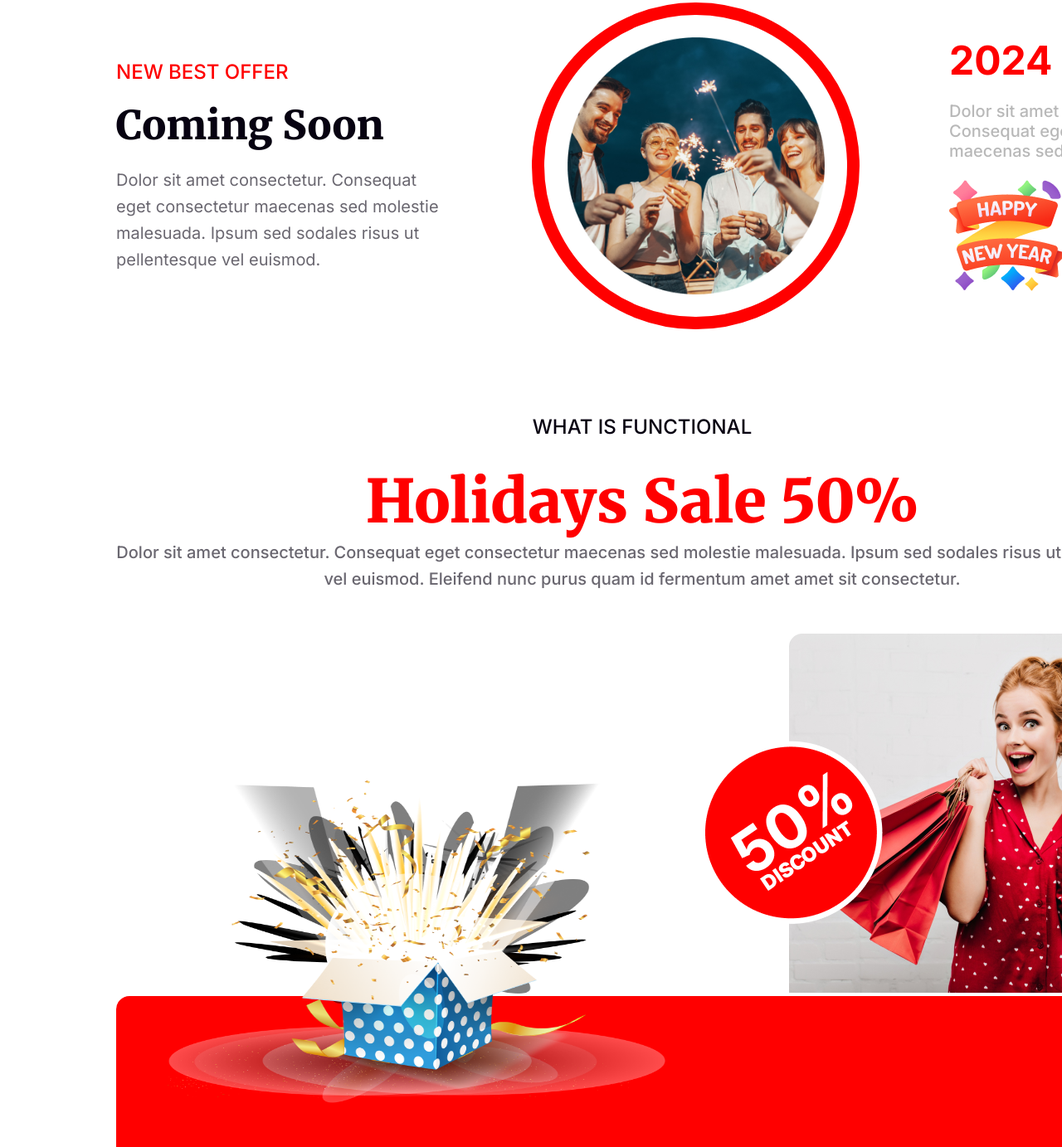
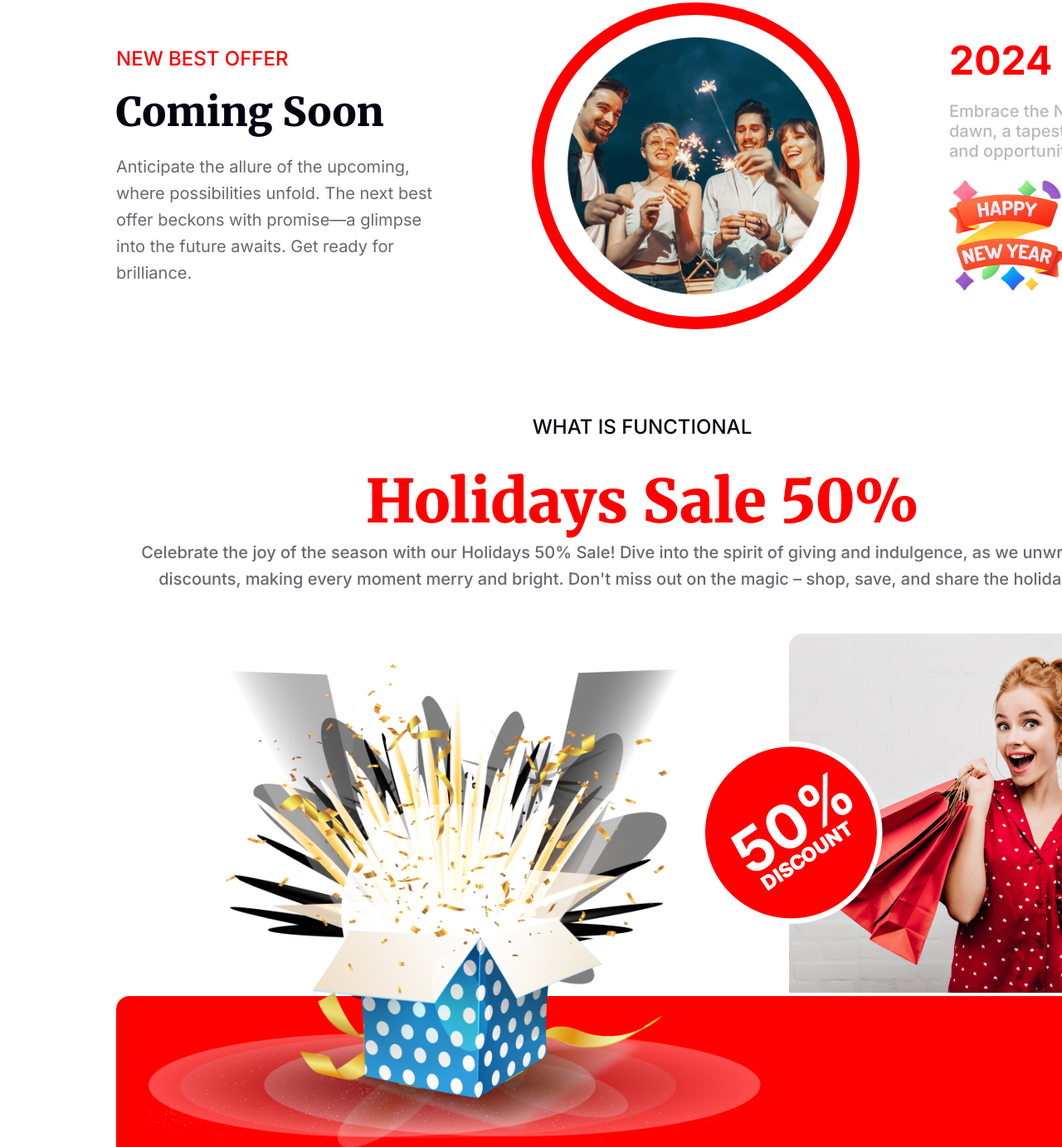
Before and after one commit to Sakib3602/new, a plain HTML site: page index.html in a window 1280 px wide. Shown: the part 3110-4493 px from the top of the page at 83% size. Drawn offline with Linux system fonts and the light colour scheme.

Commit message:
remove all lorem text

```diff
--- a/index.html
+++ b/index.html
@@ -29,9 +29,7 @@
             <h1 style="margin-top: 128px">Welcome to</h1>
             <h1>midnight party</h1>
             <h6>
-              Dolor sit amet consectetur. Consequat eget consectetur maecenas
-              sed molestie malesuada. Ipsum sed sodales risus ut pellentesque
-              vel euismod.
+              Embrace the magic of the midnight hours, where stars whisper secrets and dreams come alive. In the stillness of the night, find solace in the symphony of silence. Midnight, a canvas painted with shadows, holds the promise of new beginnings and the allure of endless possibilities. Welcome to the enchanting midnight party.
             </h6>
             <button>JOIN NOW</button>
           </div>
@@ -61,9 +59,7 @@
             <h5>NEW BEST OFFER</h5>
             <h2>Coming Soon</h2>
             <h6>
-              Dolor sit amet consectetur. Consequat eget consectetur maecenas
-              sed molestie malesuada. Ipsum sed sodales risus ut pellentesque
-              vel euismod.
+              Anticipate the allure of the upcoming, where possibilities unfold. The next best offer beckons with promise—a glimpse into the future awaits. Get ready for brilliance.
             </h6>
           </div>
           <div class="two">
@@ -74,8 +70,7 @@
           <div class="three">
             <h2>2024</h2>
             <h5>
-              Dolor sit amet consectetur. Consequat eget consectetur maecenas
-              sed.
+              Embrace the New Year's dawn, a tapestry of hope and opportunity unfolds.
             </h5>
             <img src="./resources/Group 96.png" alt="" />
           </div>
@@ -86,10 +81,7 @@
             <h3>WHAT IS FUNCTIONAL</h3>
             <h1><span style="color: #f00">Holidays</span> Sale 50%</h1>
             <p>
-              Dolor sit amet consectetur. Consequat eget consectetur maecenas
-              sed molestie malesuada. Ipsum sed sodales risus ut pellentesque
-              vel euismod. Eleifend nunc purus quam id fermentum amet amet sit
-              consectetur.
+              Celebrate the joy of the season with our Holidays 50% Sale! Dive into the spirit of giving and indulgence, as we unwrap special discounts, making every moment merry and bright. Don't miss out on the magic – shop, save, and share the holiday cheer!
             </p>
 
 
@@ -111,7 +103,7 @@
           <div class="page6-top">
             <h4>OUR BEST GIFTS</h4>
             <h1>Our Awesome Portfolio</h1>
-            <h6>Dolor sit amet consectetur. Consequat eget consectetur maecenas sed molestie malesuada. Ipsum sed sodales risus ut pellentesque vel euismod. </h6>
+            <h6>Discover the essence of excellence in Our Best Gifts. Our awesome portfolio speaks volumes, offering unparalleled value and quality. Explore excellence with us today!</h6>
 
           </div>
 
@@ -147,7 +139,7 @@
 
               <img src="./resources/Group 61.png" alt="email">
             <h1>Subscribe Newsletter</h1>
-            <h6>Dolor sit amet consectetur. Consequat eget consectetur maecenas sed molestie malesuada. Ipsum sed sodales risus ut pellentesque vel euismod. </h6>
+            <h6>Unlock exclusive updates and curated content. Subscribe to our newsletter and stay connected to a world of inspiration and insights.</h6>
 
             <div class="inputs">
               <input type="email" placeholder="user@gmail.com" name="" id="">
--- a/style.css
+++ b/style.css
@@ -503,8 +503,10 @@ margin-top: 50px;
 
 .fip {
   position: relative;
-  top: -130%;
-  left: 5%;
-  width: 600px;
-  height: 400px;
+  top: -200%;
+  left: 3%;
+  width: 740px;
+  height: 600px;
+
+  background-blend-mode: screen;
 }
```
